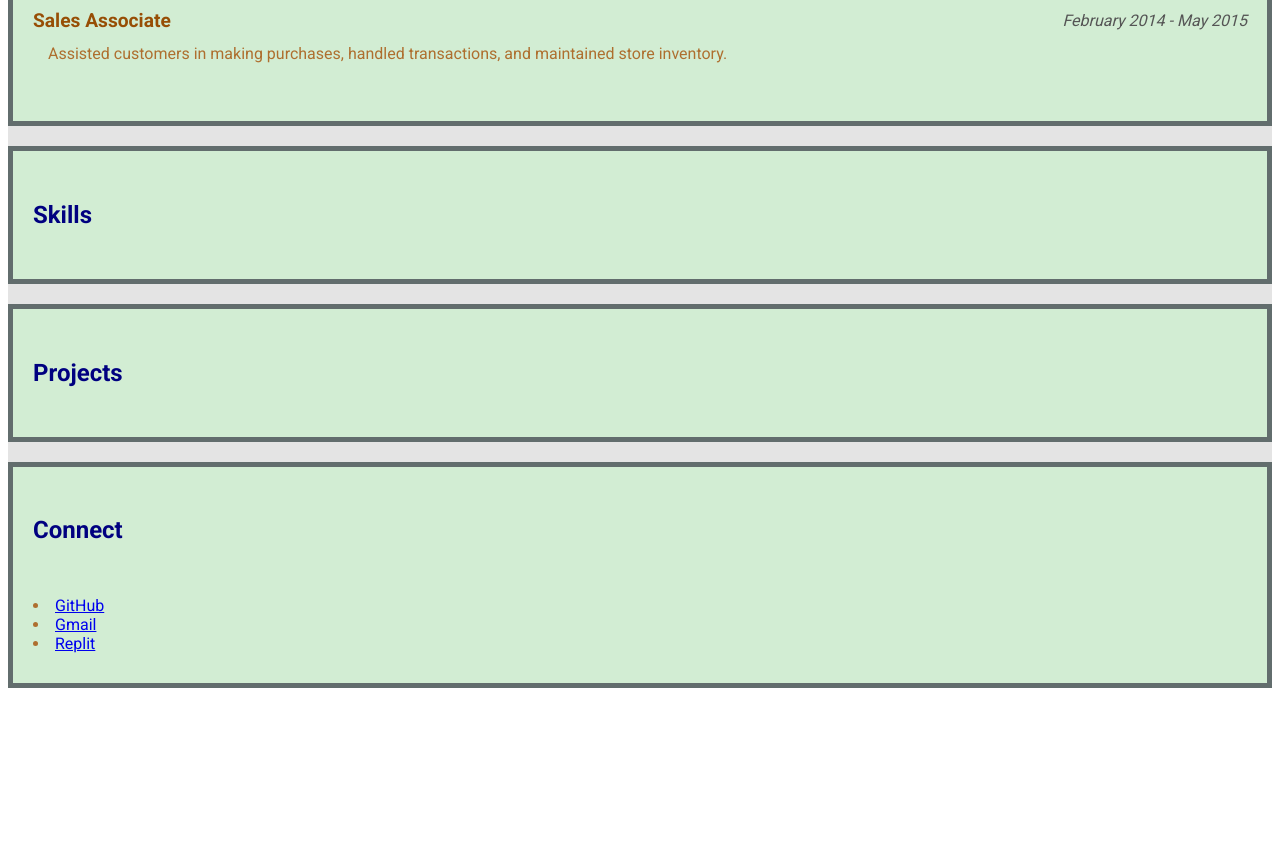
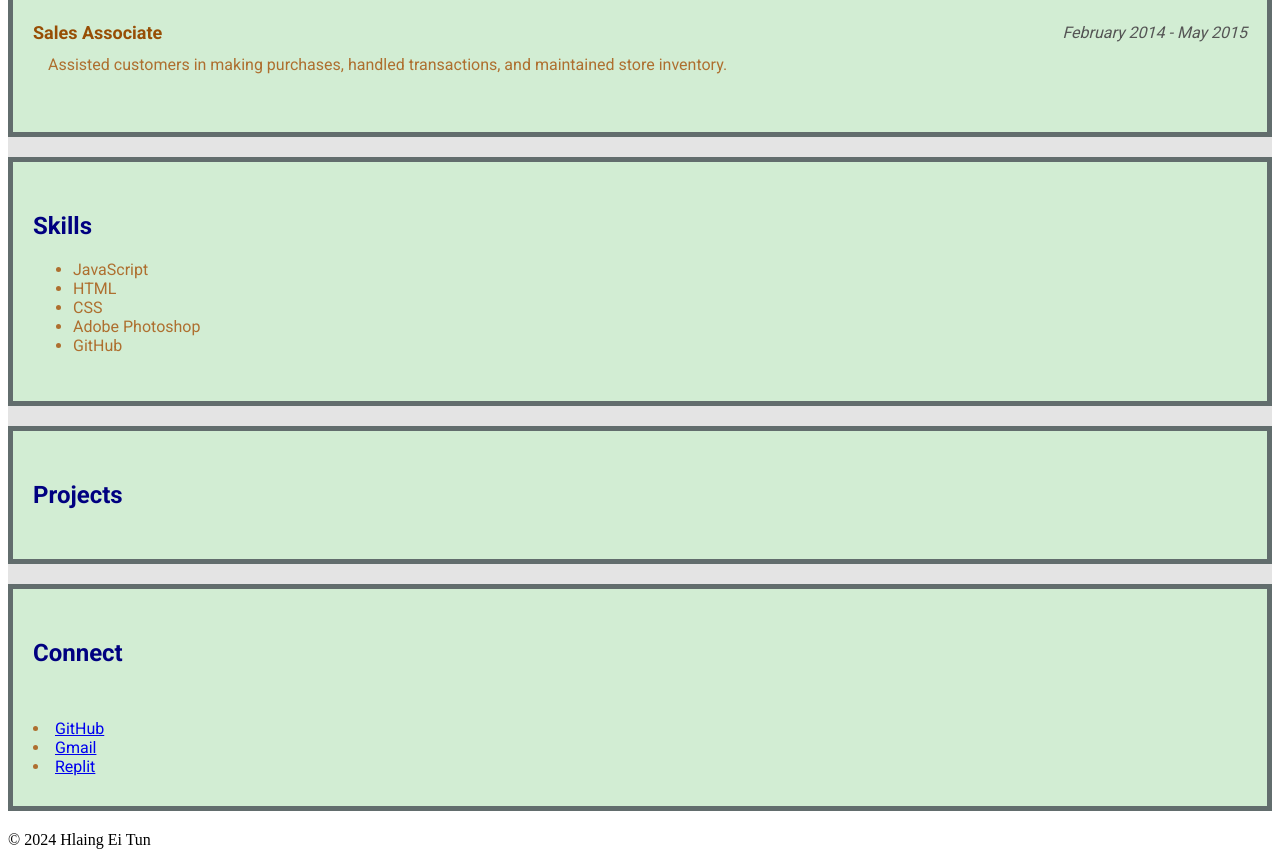
Before and after one commit to Serena-Tun/CTD-Intro, a plain HTML site: page index.html in a window 1280 px wide. Shown: the part 649-1514 px from the top of the page. Before the commit the page ends 1357 px from the top, so only its background shows below. Drawn offline with Linux system fonts and the light colour scheme.

Commit message:
js added, created footer and skills

```diff
--- a/css/index.css
+++ b/css/index.css
@@ -1,18 +1,18 @@
 /* Load a font family from Google Fonts */
-@import url('https://fonts.googleapis.com/css2?family=Roboto:wght@400;700&display=swap');
+@import url("https://fonts.googleapis.com/css2?family=Roboto:wght@400;700&display=swap");
 
 /* Mobile-First Default Styles */
 header {
   background-color: #096219;
-    color:#d89557;
+  color: #d89557;
   position: sticky;
-    Top: 0;
+  top: 0;
   right: 0;
-    Left: 0;
+  left: 0;
   text-align: center;
   padding: 10px 0;
   margin: 20px 0; /* Change the margin */
-    font-size: 24px; /* Change the font size */
+  font-size: 26px; /* Change the font size */
   font-weight: bolder;
   font-style: initial;
 }
@@ -37,14 +37,14 @@ header {
 .navbar li {
   float: left;
   padding: 5px; /* Change the padding */
-    font-size: 18px; /* Change the font size */
+  font-size: 24px; /* Change the font size */
 }
 
 main {
   font-size: 16px;
   background-color: #e4e4e4; /* Change the background color of the page body */
   color: #ae6f2f; /* Change the default text color */
-    font-family: 'Roboto', sans-serif; /* Customize the font family */
+  font-family: "Roboto", sans-serif; /* Customize the font family */
   margin: 0;
   padding: 0;
 }
@@ -58,6 +58,7 @@ section {
 h2 {
   color: navy;
   text-align: left;
+  font-size: 24px;
   font-weight: bolder;
 }
 
@@ -85,9 +86,9 @@ h2 {
 }
 
 .job-title {
+  font-size: 18px;
   font-weight: bold;
-    font-size: 1.2em;
-    color:#974e05;
+  color: #974e05;
 }
 
 .job-dates {
--- a/index.html
+++ b/index.html
@@ -59,6 +59,7 @@
 
             <section id="Skills">
                 <h2>Skills</h2>
+                <ul></ul>
             </section>
 
             <section id="Projects">
@@ -75,6 +76,8 @@
             </section>
         </main>
 
+        <script src="js/index.js"></script>
+
     </body>
 
 </html>
--- /dev/null
+++ b/js/index.js
@@ -0,0 +1,45 @@
+// Select the body element
+const body = document.body;
+
+// Create a footer element
+const footer = document.createElement('footer');
+
+// Append the footer to the body
+body.appendChild(footer);
+
+// Create a variable named today and assign it a new Date object
+const today = new Date();
+
+// Create a variable named thisYear and assign it the current year
+const thisYear = today.getFullYear();
+
+// Create a variable named copyright and use it to create a new paragraph element
+const copyright = document.createElement('p');
+
+// Set the inner HTML of the copyright element to display my name and the current year
+// Use the Unicode entity &copy; to include the copyright symbol
+copyright.innerHTML = `&copy; ${thisYear} Hlaing Ei Tun`;
+
+// Append the copyright element to the footer
+footer.appendChild(copyright);
+
+// Create an array of skills
+const skills = ["JavaScript", "HTML", "CSS", "Adobe Photoshop", "GitHub"];
+
+// Create a variable named skillsSection and Select the skills section by ID
+const skillsSection = document.querySelector('#Skills');
+
+// Create a variable named skillsList and Select the <ul> element within the skills section
+const skillsList = skillsSection.querySelector('ul');
+
+// Loop through the skills array
+for (let i = 0; i < skills.length; i++) {
+    // Create a new list item (li) element
+    const skill = document.createElement('li');
+
+    // Set the inner text of the list item to the current skill
+    skill.innerText = skills[i];
+
+    // Append the list item to the skills list
+    skillsList.appendChild(skill);
+}
```
Lines whose indentation alone changed are shown as unchanged.
